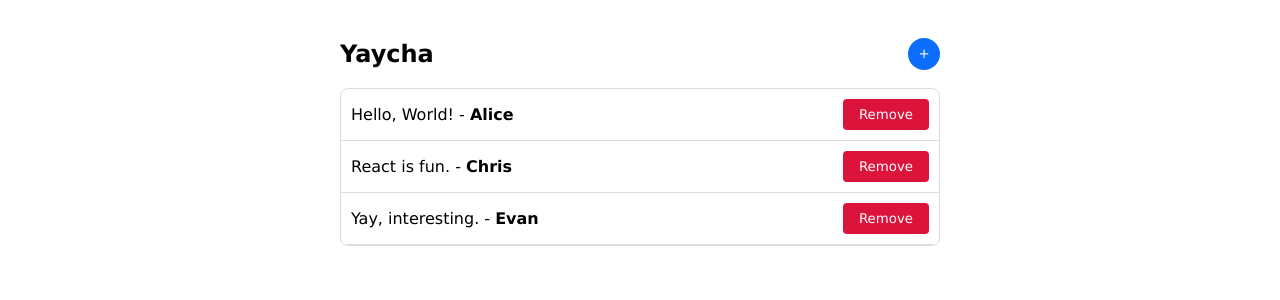
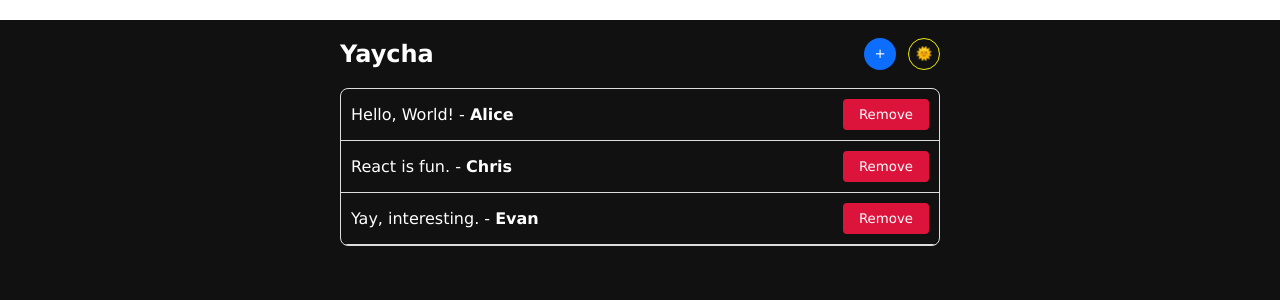
Before and after one commit to Pyaesone-Khant/rsd-2025, a React (Vite) app: page / in a window 1280 px wide. Shown: the top 300 px of the page. Built offline with nearby package versions, Linux system fonts and the light colour scheme.

Commit message:
feat: add context & theme toggle

```diff
--- a/src/App.tsx
+++ b/src/App.tsx
@@ -1,10 +1,16 @@
-import React, { useState } from "react";
+import React, { useContext, useState } from "react";
 import { Form, Item, List } from "./components";
+import { AppContext } from "./ThemedApp";
 
 
 const App = () => {
 
     const [showForm, setShowForm] = useState(false);
+
+    const context = useContext(AppContext);
+
+    const mode = context?.mode;
+    const setMode = context?.setMode;
 
     const [data, setData] = useState([
         { id: 1, content: "Hello, World!", name: "Alice" },
@@ -12,7 +18,11 @@ const App = () => {
         { id: 3, content: "Yay, interesting.", name: "Evan" },
     ])
 
-    const toggleShowForm = () => setShowForm(prev => !prev)
+    const toggleShowForm = () => setShowForm(prev => !prev);
+
+    const toggleTheme = () => {
+        setMode && setMode(mode === "dark" ? "light" : "dark")
+    }
 
     const addItem = ({ content, name }: { content: string, name: string }) => {
         const id = data[data.length - 1].id + 1;
@@ -24,6 +34,12 @@ const App = () => {
     }
 
     return (
+        <div style={{
+            minHeight: 1500,
+            backgroundColor: mode === "dark" ? "#111" : "#f4f4f4",
+            color: mode === "dark" ? "#fff" : "#333",
+            transition: "background-color 0.3s, color 0.3s",
+        }}>
             <div style={{ maxWidth: 600, margin: "20px auto" }}>
                 <div style={{
                     display: "flex",
@@ -31,6 +47,11 @@ const App = () => {
                     justifyContent: "space-between",
                 }}>
                     <h2>Yaycha</h2>
+                    <div style={{
+                        display: "flex",
+                        alignItems: "center",
+                        gap: 12
+                    }}>
                         <button onClick={toggleShowForm} style={{
                             width: 32,
                             height: 32,
@@ -43,6 +64,18 @@ const App = () => {
                         }} >
                             {showForm ? "x" : "+"}
                         </button>
+                        <button onClick={toggleTheme} style={{
+                            width: 32,
+                            height: 32,
+                            borderRadius: "50%",
+                            border: "1px solid",
+                            borderColor: "#eaef00",
+                            backgroundColor: "transparent",
+                            cursor: "pointer",
+                        }} >
+                            {mode === "dark" ? "🌞" : "🌙"}
+                        </button>
+                    </div>
                 </div>
                 {showForm && <Form add={addItem} />}
                 <List>
@@ -51,6 +84,7 @@ const App = () => {
                     }
                 </List>
             </div>
+        </div>
     )
 }
 
--- /dev/null
+++ b/src/ThemedApp.tsx
@@ -0,0 +1,24 @@
+import React, { createContext, useState } from "react";
+import App from "./App";
+
+interface AppContextType {
+    mode: string;
+    setMode: (mode: string) => void;
+}
+
+export const AppContext = createContext<AppContextType | null>({
+    mode: "dark",
+    setMode: () => { },
+});
+
+
+const ThemedApp = () => {
+
+    const [mode, setMode] = useState("dark")
+
+    return <AppContext.Provider value={{ mode, setMode }}>
+        <App />
+    </AppContext.Provider>
+}
+
+export default ThemedApp
--- a/src/components/Form.tsx
+++ b/src/components/Form.tsx
@@ -1,6 +1,9 @@
-import React, { FormEvent, useRef } from 'react';
+import React, { FormEvent, useContext, useRef } from 'react';
+import { AppContext } from '../ThemedApp';
 
 const Form = ({ add }) => {
+
+    const { mode } = useContext(AppContext)
 
     const contentRef = useRef<HTMLInputElement>(null);
     const nameRef = useRef<HTMLInputElement>(null);
@@ -25,7 +28,7 @@ const Form = ({ add }) => {
         padding: 10,
         borderRadius: 4,
         marginBottom: 20,
-        background: "#def"
+        background: mode === "dark" ? "#333" : "#def",
     }}>
         <input ref={contentRef} type="text" placeholder='Content' style={{ padding: 5 }} />
         <input ref={nameRef} type='text' placeholder='Name' style={{ padding: 5 }} />
--- a/src/index.css
+++ b/src/index.css
@@ -1,3 +1,10 @@
-*{
-  font-family:'Lucida Sans', 'Lucida Sans Regular', 'Lucida Grande', 'Lucida Sans Unicode', Geneva, Verdana, sans-serif;
+* {
+	font-family: "Lucida Sans", "Lucida Sans Regular", "Lucida Grande",
+		"Lucida Sans Unicode", Geneva, Verdana, sans-serif;
 }
+
+html,
+body {
+	margin: 0;
+	padding: 0;
+}
--- a/src/main.tsx
+++ b/src/main.tsx
@@ -1,10 +1,10 @@
 import React from 'react'
 import ReactDOM from 'react-dom/client'
-import App from './App.tsx'
 import './index.css'
+import ThemedApp from './ThemedApp.tsx'
 
 ReactDOM.createRoot(document.getElementById('root')!).render(
-  <React.StrictMode>
-    <App />
-  </React.StrictMode>,
+    <React.StrictMode>
+        <ThemedApp />
+    </React.StrictMode>,
 )
```
Lines whose indentation alone changed are shown as unchanged.
